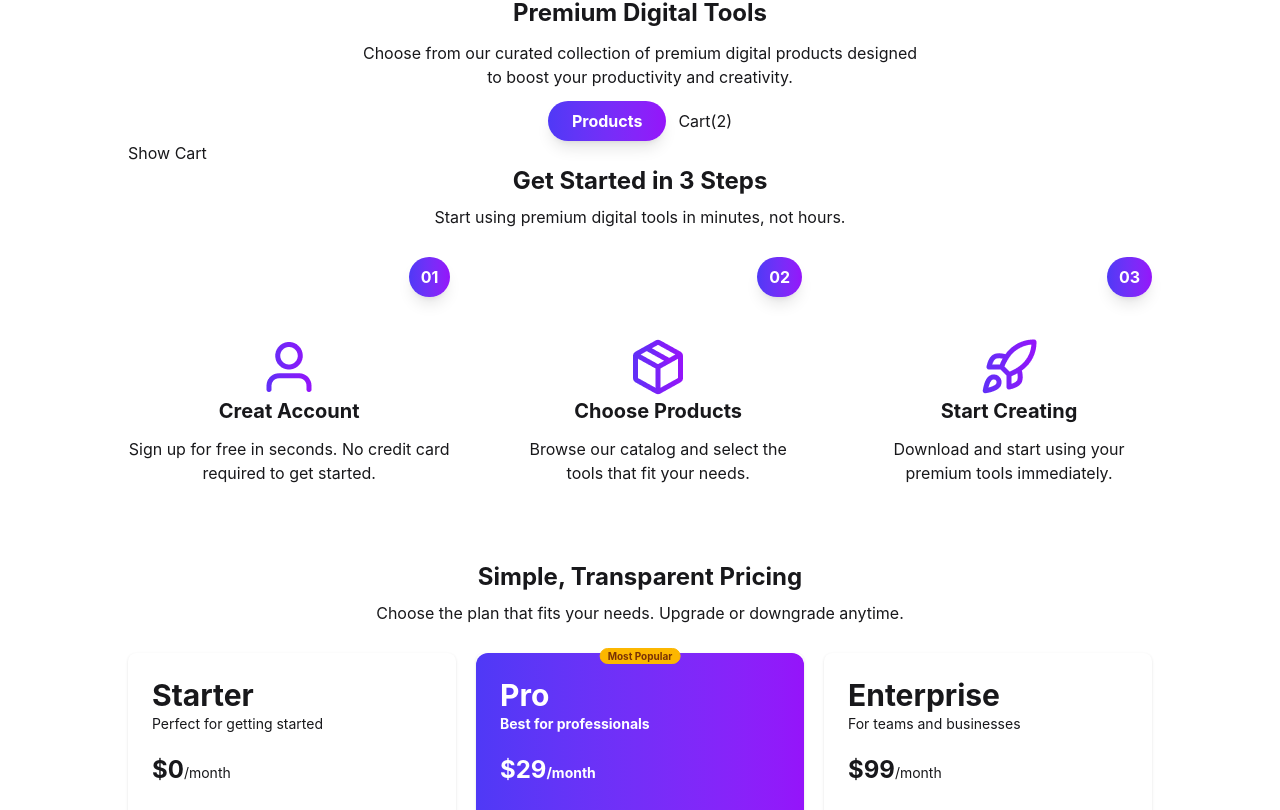
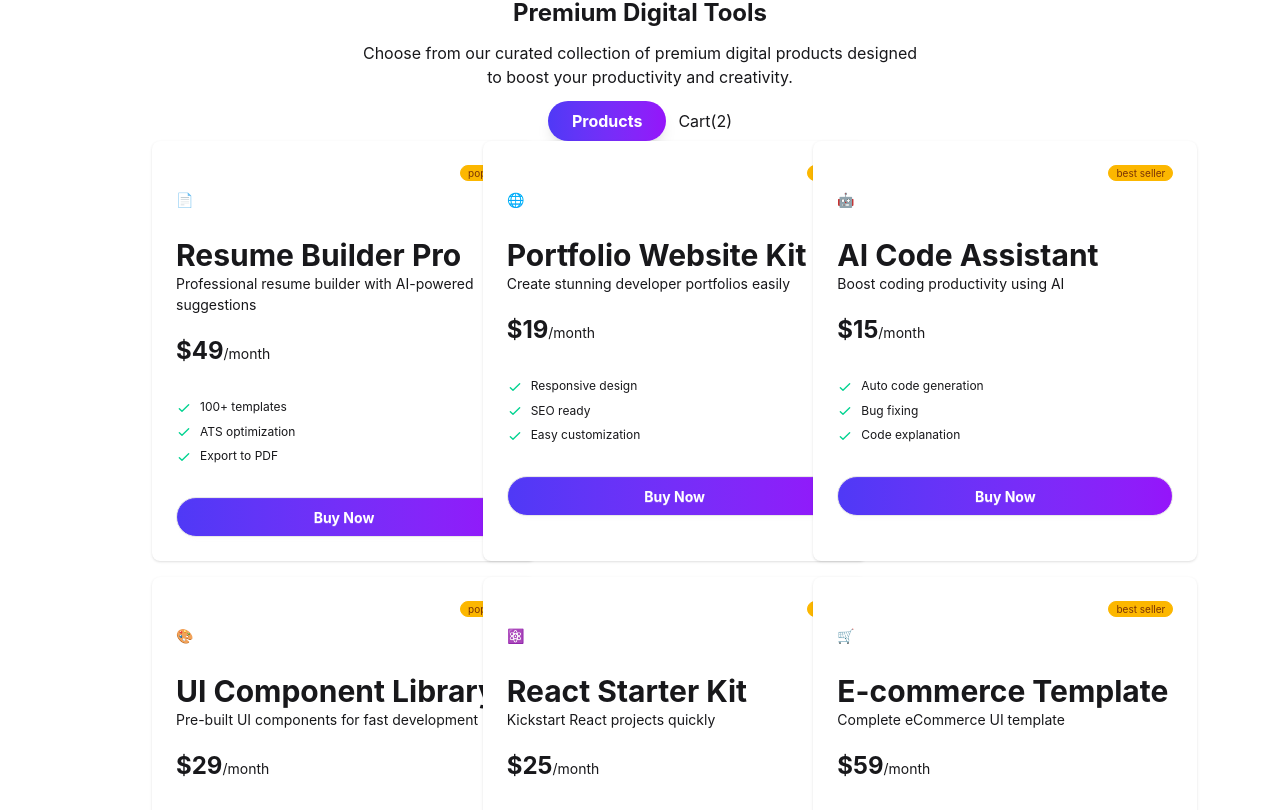
Before and after one commit to HumayunKabir1981/HK-B13-A6-DigiTools-Platform, a React (Vite) app: page / in a window 1280 px wide. Shown: the part 930-1740 px from the top of the page. Built offline with nearby package versions, Linux system fonts and the light colour scheme.

Commit message:
3 column card item display done

```diff
--- a/src/components/Card.jsx
+++ b/src/components/Card.jsx
@@ -1,8 +1,47 @@
 import React from 'react';
 
-const Card = () => {
+const Card = ({data}) => {
+
+    console.log(data);
+
+
     return (
         <div>
+
+             <div className="card w-96 bg-base-100 shadow-sm flex-1">
+                    <div className="card-body relative">
+
+                        <div >
+                            <h2 className="text-3xl font-bold">Starter</h2>
+                            <p className="mb-5">Perfect for getting started</p>
+                            <span ><span className="text-2xl font-bold">$0</span>/month</span>
+                        </div>
+                        <ul className="mt-6 flex flex-col gap-2 text-xs">
+                            <li>
+                                <svg xmlns="http://www.w3.org/2000/svg" className="size-4 me-2 inline-block text-success" fill="none" viewBox="0 0 24 24" stroke="currentColor"><path strokeLinecap="round" strokeLinejoin="round" strokeWidth="2" d="M5 13l4 4L19 7" /></svg>
+                                <span>Access to 10 free tools</span>
+                            </li>
+                            <li>
+                                <svg xmlns="http://www.w3.org/2000/svg" className="size-4 me-2 inline-block text-success" fill="none" viewBox="0 0 24 24" stroke="currentColor"><path strokeLinecap="round" strokeLinejoin="round" strokeWidth="2" d="M5 13l4 4L19 7" /></svg>
+                                <span> Basic templates </span>
+                            </li>
+                            <li>
+                                <svg xmlns="http://www.w3.org/2000/svg" className="size-4 me-2 inline-block text-success" fill="none" viewBox="0 0 24 24" stroke="currentColor"><path strokeLinecap="round" strokeLinejoin="round" strokeWidth="2" d="M5 13l4 4L19 7" /></svg>
+                                <span> Community support</span>
+                            </li>
+                            <li>
+                                <svg xmlns="http://www.w3.org/2000/svg" className="size-4 me-2 inline-block text-success" fill="none" viewBox="0 0 24 24" stroke="currentColor"><path strokeLinecap="round" strokeLinejoin="round" strokeWidth="2" d="M5 13l4 4L19 7" /></svg>
+                                <span> 1 project per month </span>
+                            </li>
+
+
+                        </ul>
+                        <div className=" absolute bottom-5 w-4/5">
+
+                            <button className="btn bg-gradient-to-r from-[#4F39F6] to-[#9514FA]  text-white font-bold btn-block rounded-full">Buy Now</button>
+                        </div>
+                    </div>
+                </div>
 
         </div>
     );
--- a/src/components/CardItems.jsx
+++ b/src/components/CardItems.jsx
@@ -1,9 +1,11 @@
 import { use } from "react";
+import Card from "./Card";
 
 const CardItems = ({ cardPromis }) => {
 
-    const data=use(cardPromis)
-    console.log(data.length);
+    const data = use(cardPromis)
+
+
 
     return (
         <div className=' w-full md:w-4/5  mx-auto  '>
@@ -22,7 +24,55 @@ const CardItems = ({ cardPromis }) => {
             </div>
 
 
-<div>Show Cart</div>
+
+
+            <div className="grid grid-cols-1 md:grid-cols-3 gap-4 px-6">
+
+                {
+                    data.map(card => {
+
+                        return (
+
+                            <div className="card w-96 bg-base-100 shadow-sm">
+                                <div className="card-body">
+
+                                    <div className="relative w-full h-16">
+                                        <span className="badge badge-xs badge-warning absolute top-0 right-0">{card.tag}</span>
+                                        <span className="absolute left-0 top-6">{card.icon}</span>
+                                    </div>
+
+                                    <div >
+                                        <h2 className="text-3xl font-bold">{card.name}</h2>
+                                        <p className="mb-5">{card.description}</p>
+                                        <span ><span className="text-2xl font-bold">${card.price}</span>/month</span>
+                                    </div>
+
+                                    <ul className="mt-6 flex flex-col gap-2 text-xs">
+                                        <li>
+                                            <svg xmlns="http://www.w3.org/2000/svg" className="size-4 me-2 inline-block text-success" fill="none" viewBox="0 0 24 24" stroke="currentColor"><path strokeLinecap="round" strokeLinejoin="round" strokeWidth="2" d="M5 13l4 4L19 7" /></svg>
+                                            <span>{card.features[0]}</span>
+                                        </li>
+                                        <li>
+                                            <svg xmlns="http://www.w3.org/2000/svg" className="size-4 me-2 inline-block text-success" fill="none" viewBox="0 0 24 24" stroke="currentColor"><path strokeLinecap="round" strokeLinejoin="round" strokeWidth="2" d="M5 13l4 4L19 7" /></svg>
+                                            <span>{card.features[1]}</span>
+                                        </li>
+                                        <li>
+                                            <svg xmlns="http://www.w3.org/2000/svg" className="size-4 me-2 inline-block text-success" fill="none" viewBox="0 0 24 24" stroke="currentColor"><path strokeLinecap="round" strokeLinejoin="round" strokeWidth="2" d="M5 13l4 4L19 7" /></svg>
+                                            <span>{card.features[2]}</span>
+                                        </li>
+
+                                    </ul>
+                                      <div className="mt-6">
+
+                                        <button className="btn bg-gradient-to-r from-[#4F39F6] to-[#9514FA]  text-white font-bold btn-block rounded-full">Buy Now</button>
+                                    </div>
+                                </div>
+                            </div>
+                        )
+                    })
+                }
+
+            </div>
 
 
 
```
Lines whose indentation alone changed are shown as unchanged.
